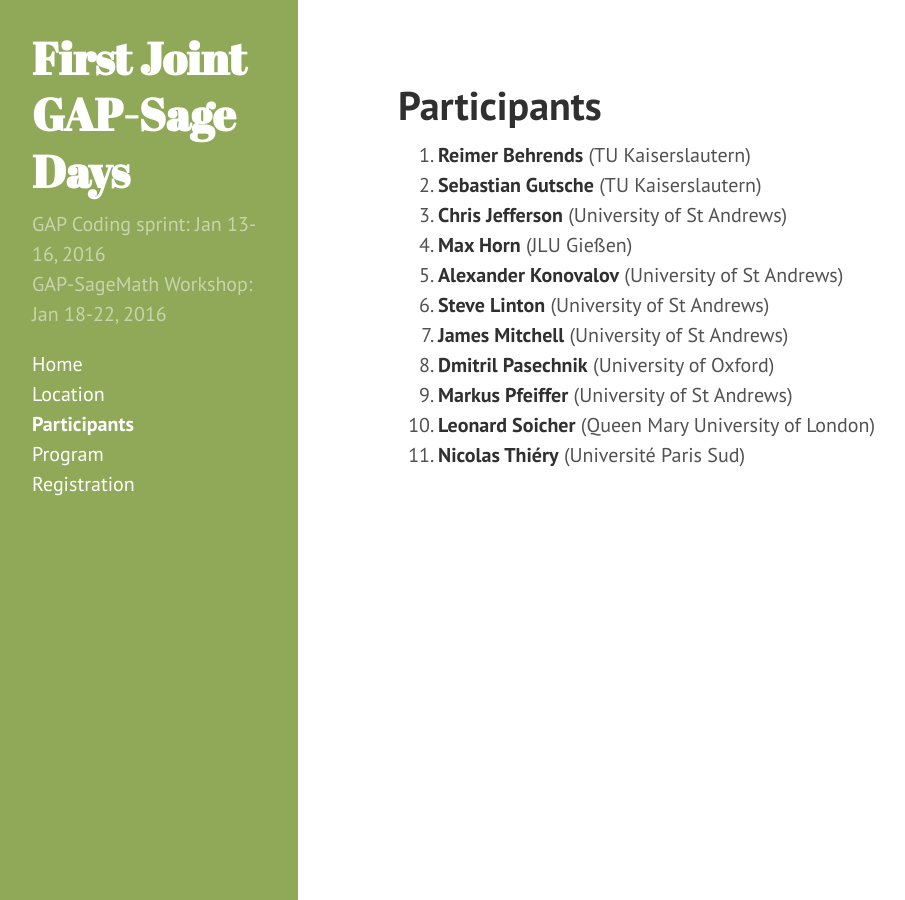
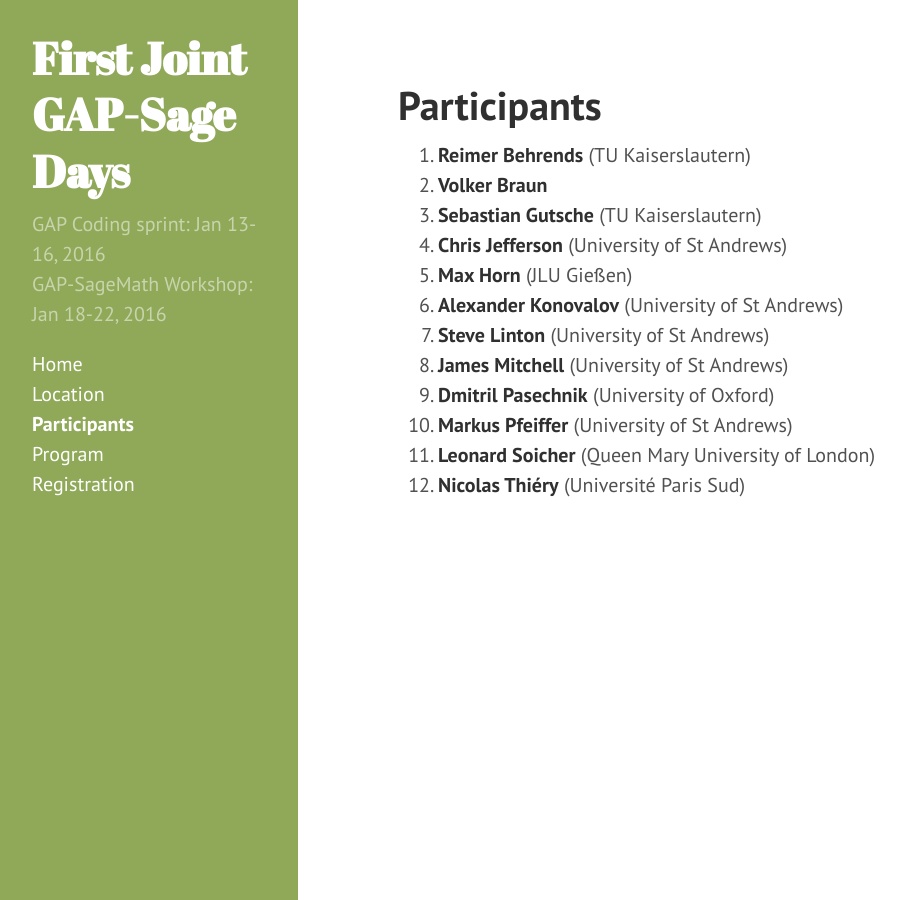
Before and after one commit to gapdays/gap-sage-days2016, a Jekyll site: the page built from participants.md, in a window 1280 px wide. Shown: the whole page, without its empty margins (2-907 px from the left). Built offline with Jekyll 4.4.1, drawn with Linux system fonts in a browser that asks for light colours; Markdown is read by kramdown in place of the engine named in the settings.

Commit message:
Added Volker Braun to participants

```diff
--- a/_data/participants.yml
+++ b/_data/participants.yml
@@ -1,5 +1,7 @@
 - name: Reimer Behrends
   affiliation: TU Kaiserslautern
+
+- name: Volker Braun
 
 - name: Sebastian Gutsche
   affiliation: TU Kaiserslautern
```
